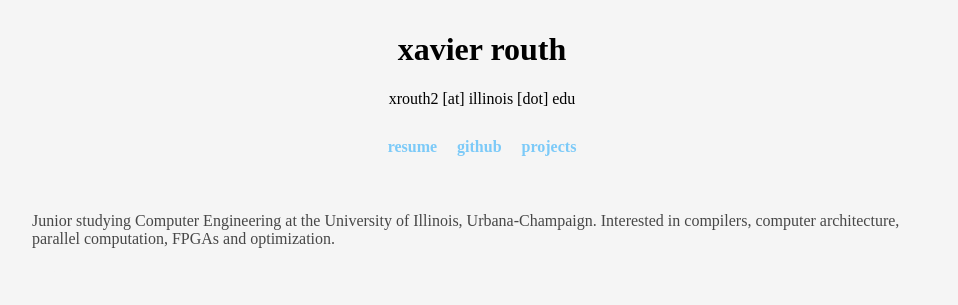
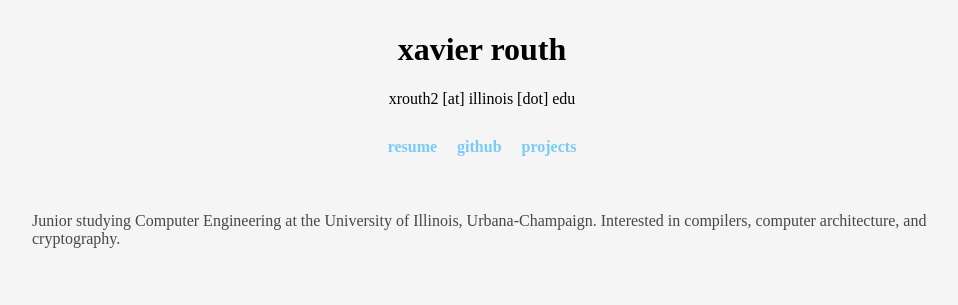
Before and after one commit to xavierrouth/xavierrouth.github.io, a plain HTML site: page index.html in a window 1280 px wide. Shown: the whole page, without its empty margins (158-1116 px from the left). Drawn offline with Linux system fonts and the light colour scheme.

Commit message:
Update index.html

```diff
--- a/index.html
+++ b/index.html
@@ -19,7 +19,7 @@
 </nav>
 <div class="container">
     <div class="content">
-        <p>Junior studying Computer Engineering at the University of Illinois, Urbana-Champaign. Interested in compilers, computer architecture, parallel computation, FPGAs and optimization. </p>
+        <p>Junior studying Computer Engineering at the University of Illinois, Urbana-Champaign. Interested in compilers, computer architecture, and cryptography. </p>
     </div>
     <div class ="hidden">
         <a href="favorites.html" id="hidden-link">favorites</a>
```
